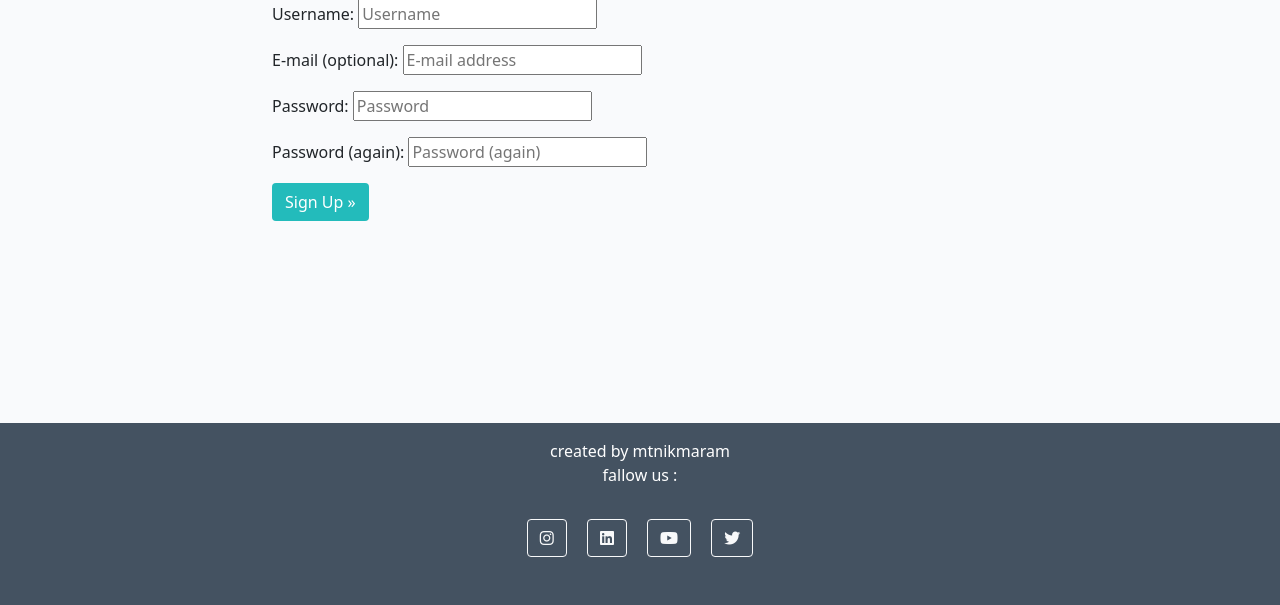
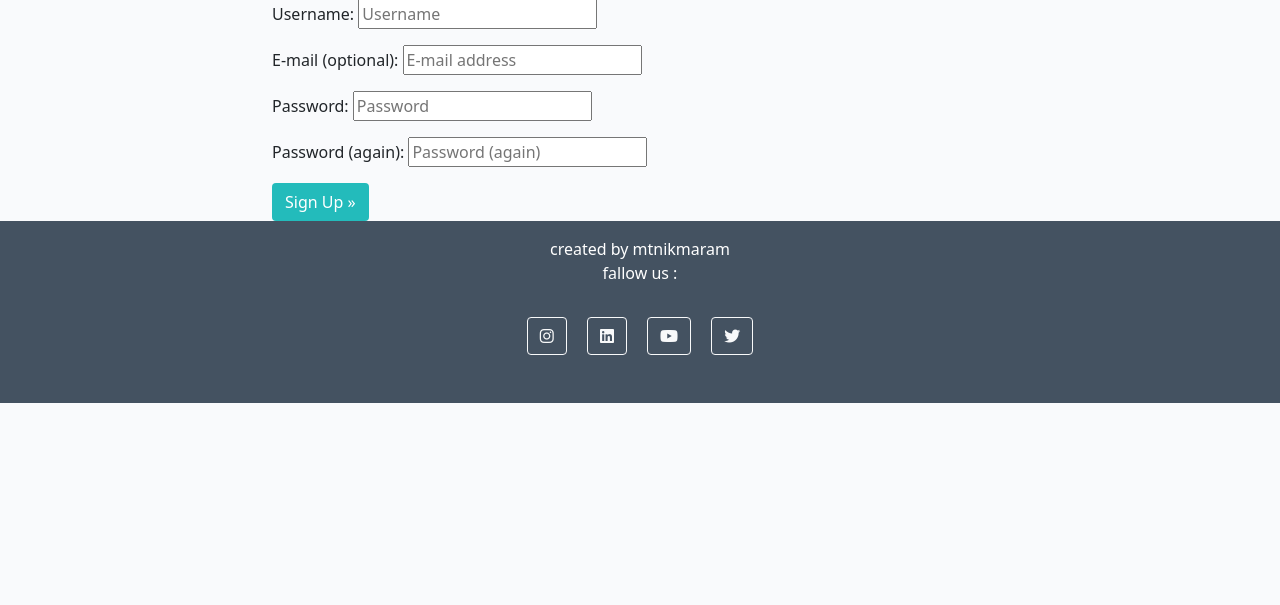
Before and after one commit to Mtnikmaram/artgallery, a Django app: page /accounts/signup/ in a window 1280 px wide. Shown: the part 195-800 px from the top of the page. Run offline with Django 4.2, Linux system fonts and the light colour scheme.

Commit message:
deploying to heroku

```diff
--- a/templates/base.html
+++ b/templates/base.html
@@ -64,7 +64,7 @@
     </main>
 
 
-    <footer class="footer fixed-bottom py-3 dark-bg">
+    <footer class="footer mt-auto py-3 dark-bg">
         <p class="m-0 text-center text-white">created by mtnikmaram</p>
         <p class="m-0 text-center text-white">fallow us : </p>
         <div class="text-center my-4">
```
